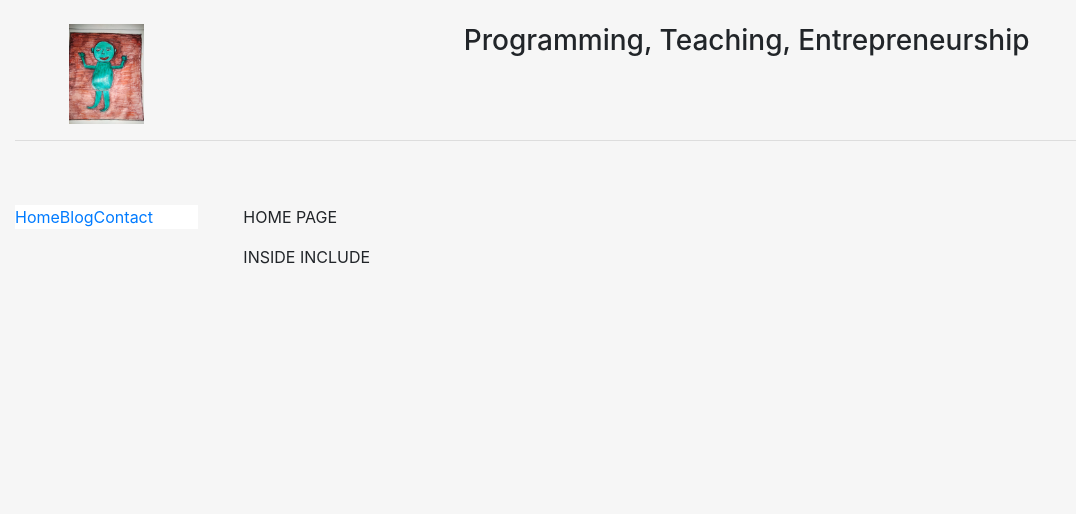
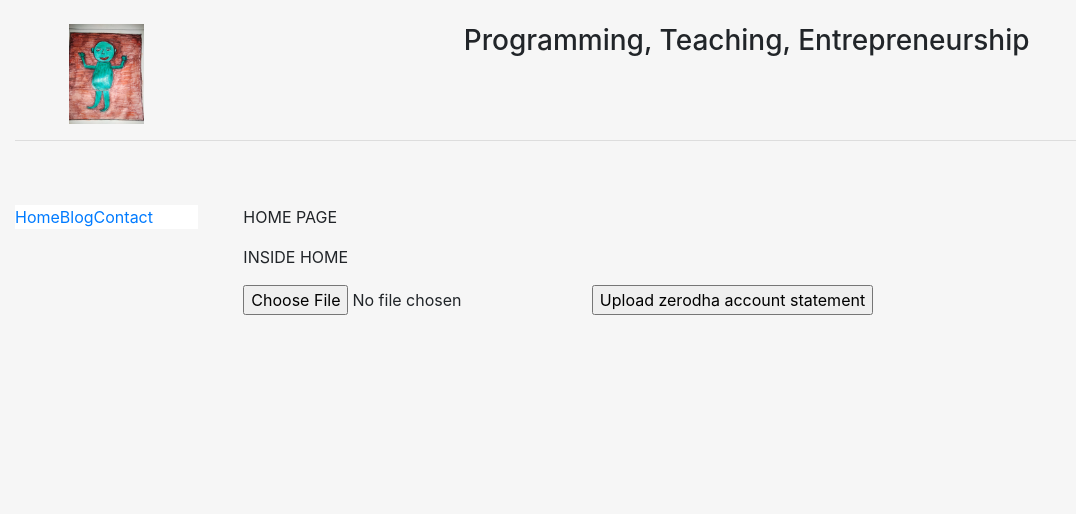
Before and after one commit to agrawalbansal88/first_django, a Django app: page / in a window 1280 px wide. Shown: the top 514 px of the page, without its empty margins (0-1076 px from the left). Run offline with Django 3.2, Linux system fonts and the light colour scheme; some libraries are stand-ins or nearby versions.

Commit message:
Added code to view user input to front page

```diff
--- a/firstDjango/personal/templates/personal/home.html
+++ b/firstDjango/personal/templates/personal/home.html
@@ -2,4 +2,16 @@
 {% block content %}
 <p>HOME PAGE</p>
 {% include "personal/includes/htmlsnippt.html" %}
+<!--<form method="post"> {% csrf_token %}-->
+<!--<p><label for = "date">Date:</label><input type="text" name="date" /></p>-->
+<!--<p><label for = "price">Price:</label><input type="text" name="price" /></p>-->
+<!--<input type="submit" value="Try IT"/>-->
+<!--</form>-->
+<!--<form action="/action_page.php">-->
+<form method="post" enctype="multipart/form-data"> {% csrf_token %}
+  <!--<input type="file" name="zerodha_file" id="zerodha_file" accept="csv/*">-->
+  <input type="file" name="zerodha_file" id="zerodha_file">
+  <input type="submit", value="Upload zerodha account statement">
+</form>
+{{ data_df|safe }}
 {% endblock %}
--- a/firstDjango/personal/templates/personal/includes/htmlsnippt.html
+++ b/firstDjango/personal/templates/personal/includes/htmlsnippt.html
@@ -1,3 +1,3 @@
 {% block content %}
-<p>INSIDE INCLUDE</p>
+<p>INSIDE HOME</p>
 {% endblock %}
--- a/firstDjango/personal/views.py
+++ b/firstDjango/personal/views.py
@@ -1,7 +1,14 @@
 from django.shortcuts import render
+import pandas as pd
+from StringIO import StringIO
 
 def index(request):
-    return render(request, 'personal/home.html')
+    if request.method == "POST":
+        paramFile = request.FILES['zerodha_file'].read()
+        data_df = pd.read_csv(StringIO(paramFile))
+        return render(request, 'personal/home.html', {"data_df":data_df.to_html()})
+    else:
+        return render(request, 'personal/home.html')
 
 def contact(request):
     return render(request, 'personal/basic.html', {'content':['I am a good boy', 'am I?']})
```
